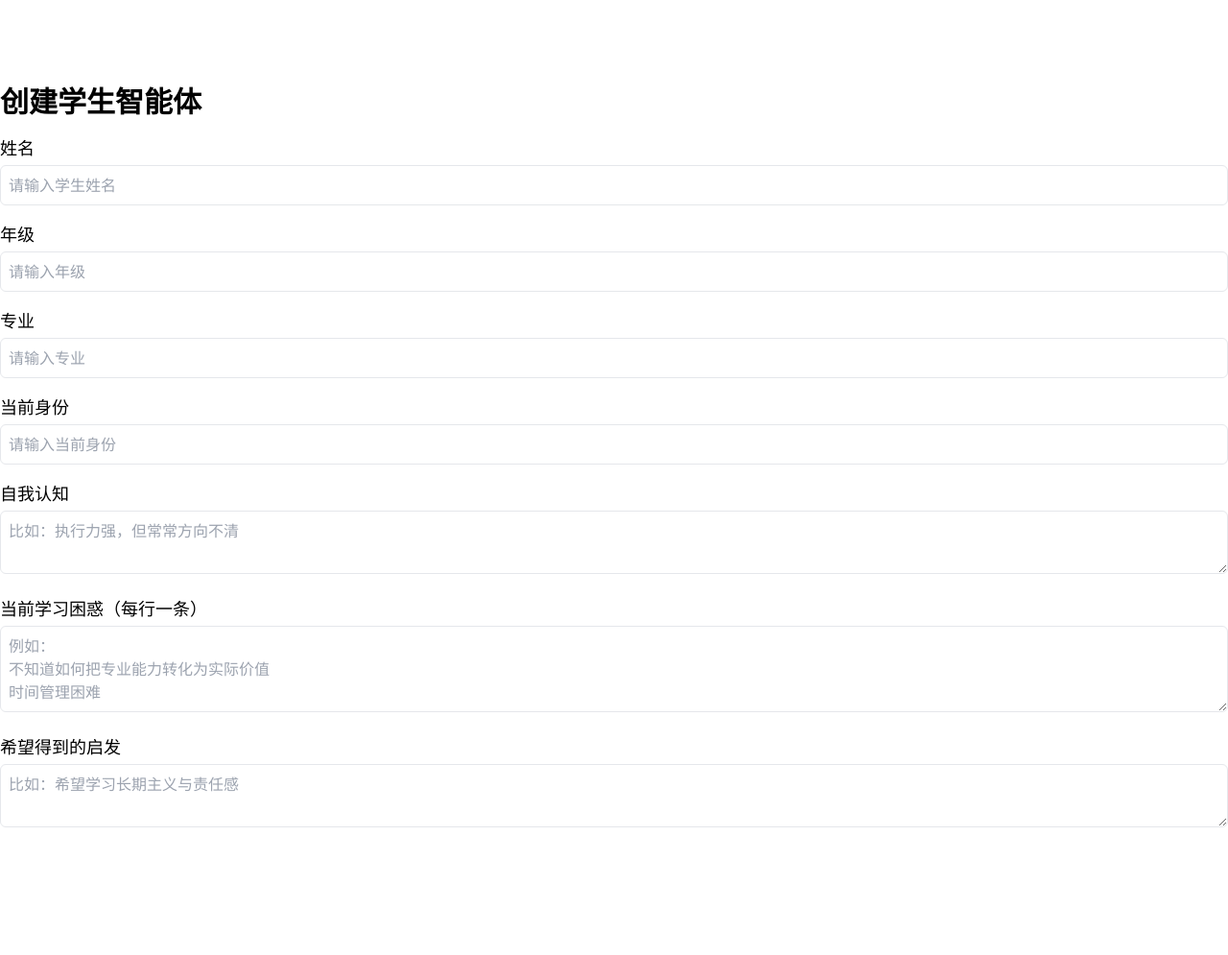
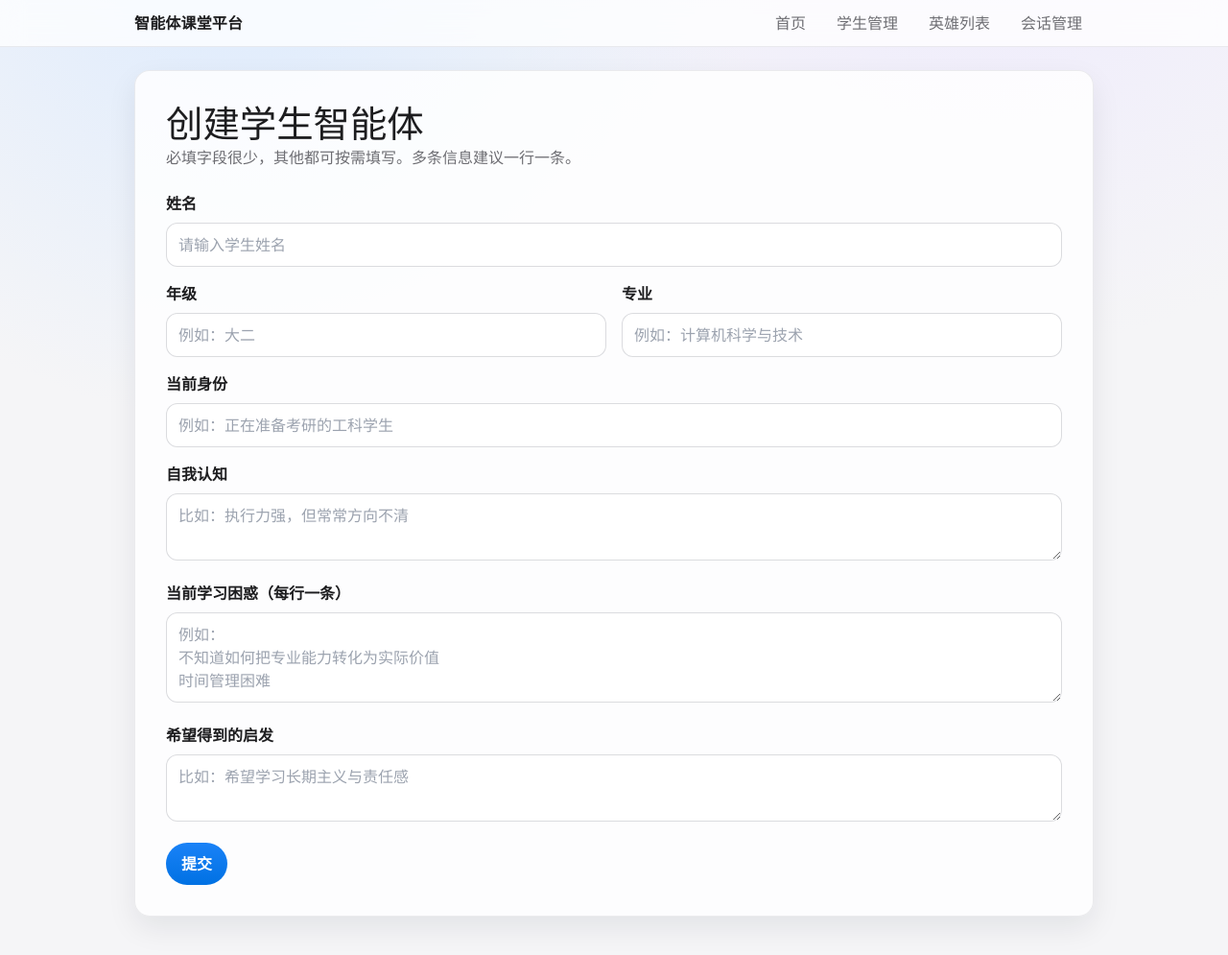
Before and after one commit to cxzhouu/agent, a Flask app: page /students/create in a window 1280 px wide. Shown: the whole page at 96% size. Before the commit the page ends 862 px from the top, so only its background shows below. Run offline with Flask 3, Linux system fonts and the light colour scheme.

Commit message:
Refresh UI with Apple-inspired styling and fix theme loading

```diff
--- a/static/css/style.css
+++ b/static/css/style.css
@@ -1,69 +1,165 @@
-/* 基本样式 */
-body {
-    font-family: 'Arial', sans-serif;
-    background-color: #f5f5f7; /* 浅灰色背景 */
-    color: #1d1d1f; /* 深色字体 */
+:root {
+    --apple-bg: #f5f5f7;
+    --apple-surface: rgba(255, 255, 255, 0.82);
+    --apple-text: #1d1d1f;
+    --apple-subtext: #6e6e73;
+    --apple-blue: #0071e3;
+    --apple-blue-deep: #0059b8;
+    --apple-border: rgba(15, 23, 42, 0.08);
+    --apple-shadow: 0 12px 30px rgba(15, 23, 42, 0.08);
 }
 
-a {
-    text-decoration: none;
-    color: #0071e3; /* 链接字体颜色 */
+* {
+    box-sizing: border-box;
 }
 
-a:hover {
-    color: #005bb5; /* 链接悬停颜色 */
+body {
+    margin: 0;
+    min-height: 100vh;
+    font-family: "SF Pro Text", "SF Pro Display", "PingFang SC", "Helvetica Neue", Arial, sans-serif;
+    background:
+        radial-gradient(circle at 20% -10%, #dbeafe 0%, transparent 36%),
+        radial-gradient(circle at 80% -20%, #ede9fe 0%, transparent 36%),
+        var(--apple-bg);
+    color: var(--apple-text);
 }
 
-/* 按钮样式 */
-button {
-    transition: background-color 0.3s ease;
-    background-color: #0071e3;
-    color: white;
-    padding: 10px 20px;
-    border-radius: 8px;
-    border: none;
+.app-shell {
+    max-width: 1040px;
+    margin: 0 auto;
+    padding: 24px 20px 40px;
 }
 
-button:hover {
-    background-color: #005bb5;
+.top-nav {
+    position: sticky;
+    top: 0;
+    z-index: 20;
+    backdrop-filter: blur(12px);
+    background: rgba(255, 255, 255, 0.76);
+    border-bottom: 1px solid var(--apple-border);
 }
 
-/* 输入框样式 */
-input, select, textarea {
-    border: 1px solid #ccc;
-    padding: 10px;
-    border-radius: 8px;
-    width: 100%;
+.top-nav__inner {
+    max-width: 1040px;
+    margin: 0 auto;
+    padding: 12px 20px;
+    display: flex;
+    align-items: center;
+    justify-content: space-between;
+    gap: 16px;
 }
 
-/* 背景颜色和文字颜色的修改 */
-.bg-appleBg {
-    background-color: #f5f5f7;
+.brand {
+    font-weight: 700;
+    color: var(--apple-text);
+    letter-spacing: 0.01em;
 }
 
-.text-appleText {
-    color: #1d1d1f;
+.top-nav a {
+    color: var(--apple-subtext);
+    text-decoration: none;
+    font-weight: 500;
+    padding: 8px 12px;
+    border-radius: 999px;
+    transition: all 0.2s ease;
 }
 
-.text-appleSub {
-    color: #6e6e73;
+.top-nav a:hover {
+    color: var(--apple-text);
+    background: rgba(0, 113, 227, 0.1);
 }
 
-/* 卡片背景 */
-.bg-appleCard {
-    background-color: rgba(255, 255, 255, 0.82); /* 半透明白色 */
+.card {
+    background: var(--apple-surface);
+    border: 1px solid var(--apple-border);
+    border-radius: 16px;
+    box-shadow: var(--apple-shadow);
 }
 
-/* 苹果蓝色 */
-.bg-appleBlue {
-    background-color: #0071e3;
+.page-title {
+    font-size: clamp(1.7rem, 3vw, 2.4rem);
+    line-height: 1.2;
+    margin: 0;
 }
 
-.text-appleBlue {
-    color: #0071e3;
+.page-subtitle {
+    margin-top: 12px;
+    color: var(--apple-subtext);
 }
 
-/* 边框颜色 */
-.border-appleBorder {
-    border-color: rgba(0, 0, 0, 0.06);
+.btn-primary {
+    display: inline-block;
+    border: 0;
+    cursor: pointer;
+    text-decoration: none;
+    background: linear-gradient(180deg, #1a82f7 0%, var(--apple-blue) 100%);
+    color: #fff;
+    padding: 10px 16px;
+    border-radius: 999px;
+    font-weight: 600;
+    transition: all 0.2s ease;
 }
+
+.btn-primary:hover {
+    background: linear-gradient(180deg, #1576e0 0%, var(--apple-blue-deep) 100%);
+    transform: translateY(-1px);
+    box-shadow: 0 10px 20px rgba(0, 113, 227, 0.26);
+}
+
+.btn-secondary {
+    display: inline-block;
+    text-decoration: none;
+    color: var(--apple-blue);
+    font-weight: 600;
+    padding: 10px 14px;
+    border-radius: 999px;
+    background: rgba(0, 113, 227, 0.1);
+}
+
+button,
+input,
+textarea,
+select {
+    font: inherit;
+}
+
+input,
+textarea,
+select {
+    border: 1px solid rgba(15, 23, 42, 0.15);
+    border-radius: 12px;
+    width: 100%;
+    padding: 10px 12px;
+    background: #fff;
+}
+
+input:focus,
+textarea:focus,
+select:focus {
+    outline: none;
+    border-color: #7cb4f8;
+    box-shadow: 0 0 0 4px rgba(0, 113, 227, 0.12);
+}
+
+label span {
+    display: inline-block;
+    margin-bottom: 8px;
+    color: var(--apple-text);
+    font-weight: 600;
+}
+
+.muted {
+    color: var(--apple-subtext);
+}
+
+.list-reset {
+    list-style: none;
+    padding: 0;
+    margin: 0;
+}
+
+.stack {
+    display: flex;
+    flex-direction: column;
+    gap: 12px;
+}
--- a/templates/base.html
+++ b/templates/base.html
@@ -5,17 +5,23 @@
     <meta name="viewport" content="width=device-width, initial-scale=1.0">
     <title>智能体课堂平台</title>
     <link href="https://cdn.jsdelivr.net/npm/tailwindcss@2.2.16/dist/tailwind.min.css" rel="stylesheet">
+    <link href="{{ url_for('static', filename='css/style.css') }}" rel="stylesheet">
 </head>
-<body class="bg-appleBg text-appleText">
-    <nav class="bg-appleBlue p-4 text-white">
-        <ul class="flex space-x-4">
-            <li><a href="/" class="hover:underline">首页</a></li>
-            <li><a href="/students" class="hover:underline">学生管理</a></li>
-            <li><a href="/sessions" class="hover:underline">会话管理</a></li>
-        </ul>
+<body>
+    <nav class="top-nav">
+        <div class="top-nav__inner">
+            <span class="brand">智能体课堂平台</span>
+            <ul class="flex items-center gap-2 list-reset">
+                <li><a href="/">首页</a></li>
+                <li><a href="/students">学生管理</a></li>
+                <li><a href="/heroes">英雄列表</a></li>
+                <li><a href="/sessions">会话管理</a></li>
+            </ul>
+        </div>
     </nav>
-    <div class="container mx-auto mt-8">
+
+    <main class="app-shell">
         {% block content %}{% endblock %}
-    </div>
+    </main>
 </body>
 </html>
--- a/templates/create_student.html
+++ b/templates/create_student.html
@@ -1,45 +1,51 @@
 {% extends "base.html" %}
 
 {% block content %}
-    <h1 class="text-3xl font-semibold mb-4 text-appleText">创建学生智能体</h1>
+    <section class="card p-6 md:p-8">
+        <h1 class="page-title mb-2">创建学生智能体</h1>
+        <p class="muted mb-6">必填字段很少，其他都可按需填写。多条信息建议一行一条。</p>
+
         <form action="/students/create" method="POST" class="space-y-4">
-        <label class="block text-appleText">
-            <span class="text-lg">姓名</span>
-            <input type="text" name="name" required class="mt-1 p-2 border rounded-md w-full" placeholder="请输入学生姓名">
+            <label class="block">
+                <span>姓名</span>
+                <input type="text" name="name" required placeholder="请输入学生姓名">
             </label>
 
-        <label class="block text-appleText">
-            <span class="text-lg">年级</span>
-            <input type="text" name="grade" required class="mt-1 p-2 border rounded-md w-full" placeholder="请输入年级">
+            <div class="grid grid-cols-1 md:grid-cols-2 gap-4">
+                <label class="block">
+                    <span>年级</span>
+                    <input type="text" name="grade" required placeholder="例如：大二">
                 </label>
 
-        <label class="block text-appleText">
-            <span class="text-lg">专业</span>
-            <input type="text" name="major" required class="mt-1 p-2 border rounded-md w-full" placeholder="请输入专业">
+                <label class="block">
+                    <span>专业</span>
+                    <input type="text" name="major" required placeholder="例如：计算机科学与技术">
+                </label>
+            </div>
+
+            <label class="block">
+                <span>当前身份</span>
+                <input type="text" name="identity" placeholder="例如：正在准备考研的工科学生">
             </label>
 
-        <label class="block text-appleText">
-            <span class="text-lg">当前身份</span>
-            <input type="text" name="identity" class="mt-1 p-2 border rounded-md w-full" placeholder="请输入当前身份">
+            <label class="block">
+                <span>自我认知</span>
+                <textarea name="self_view" rows="2" placeholder="比如：执行力强，但常常方向不清"></textarea>
             </label>
 
-        <label class="block text-appleText">
-            <span class="text-lg">自我认知</span>
-            <textarea name="self_view" class="mt-1 p-2 border rounded-md w-full" rows="2" placeholder="比如：执行力强，但常常方向不清"></textarea>
-        </label>
-
-        <label class="block text-appleText">
-            <span class="text-lg">当前学习困惑（每行一条）</span>
-            <textarea name="current_confusions" class="mt-1 p-2 border rounded-md w-full" rows="3" placeholder="例如：
+            <label class="block">
+                <span>当前学习困惑（每行一条）</span>
+                <textarea name="current_confusions" rows="3" placeholder="例如：
 不知道如何把专业能力转化为实际价值
 时间管理困难"></textarea>
             </label>
 
-        <label class="block text-appleText">
-            <span class="text-lg">希望得到的启发</span>
-            <textarea name="opening_expectation" class="mt-1 p-2 border rounded-md w-full" rows="2" placeholder="比如：希望学习长期主义与责任感"></textarea>
+            <label class="block">
+                <span>希望得到的启发</span>
+                <textarea name="opening_expectation" rows="2" placeholder="比如：希望学习长期主义与责任感"></textarea>
             </label>
 
-        <button type="submit" class="bg-appleBlue text-white py-2 px-4 rounded-full">提交</button>
+            <button type="submit" class="btn-primary">提交</button>
         </form>
+    </section>
 {% endblock %}
```
Also changed, not shown: templates/heroes.html (+4 -4 lines), templates/index.html (+10 -6 lines), templates/session_detail.html (+9 -10 lines), templates/sessions.html (+16 -10 lines), templates/students.html (+7 -7 lines). Lines whose indentation alone changed are shown as unchanged.
